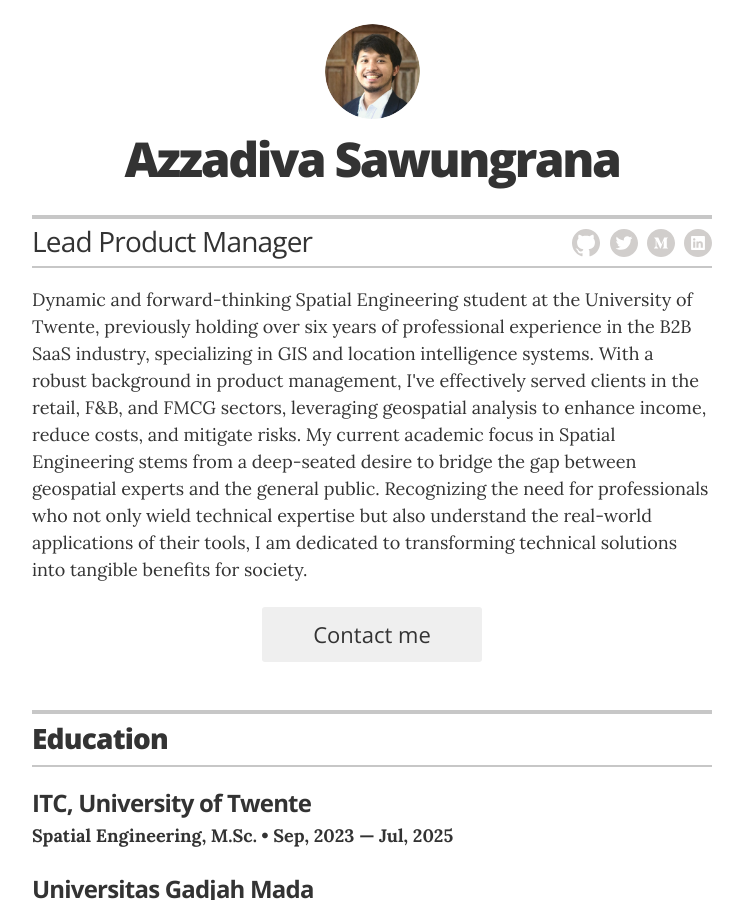
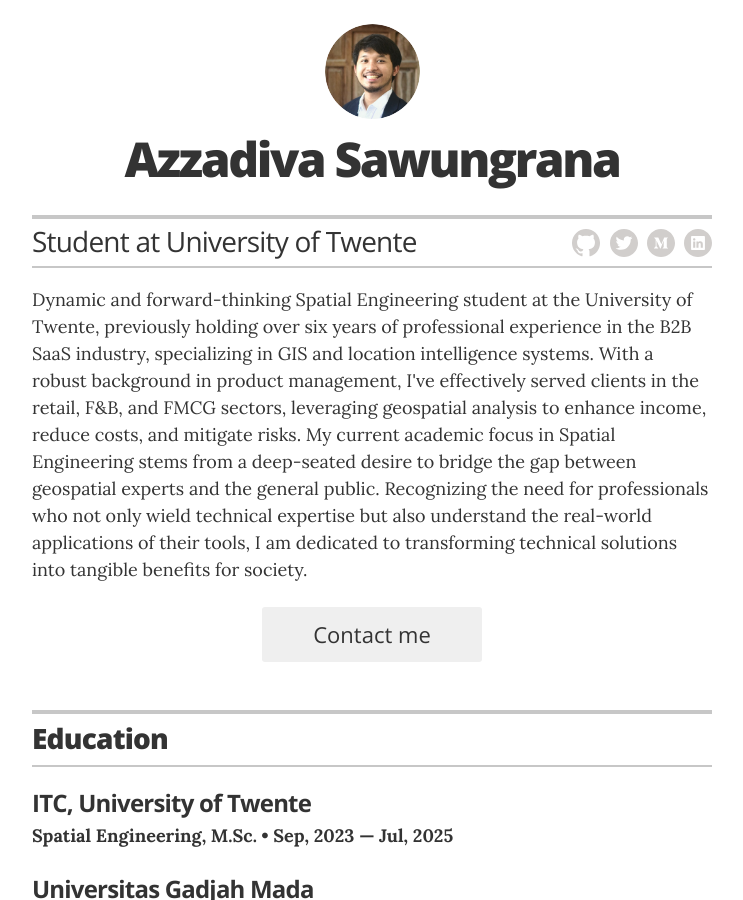
Before and after one commit to sawungrana/sawungrana.github.io, a Jekyll site: the page built from docs/index.html, in a window 1280 px wide and 900 px high. Shown: the whole window, without its empty margins (268-1011 px from the left). Built offline with Jekyll 4.4.1, drawn with Linux system fonts in a browser that asks for light colours.

Commit message:
Update _config.yml

```diff
--- a/docs/_config.yml
+++ b/docs/_config.yml
@@ -11,7 +11,7 @@ sass:
 # Resume settings
 resume_avatar: "true"
 resume_name: "Azzadiva Sawungrana"
-resume_title: "Lead Product Manager"
+resume_title: "Student at University of Twente"
 
 # used for the contact button in _layouts/resume.html
 resume_contact_email: "azzadv@outlook.com"
```
